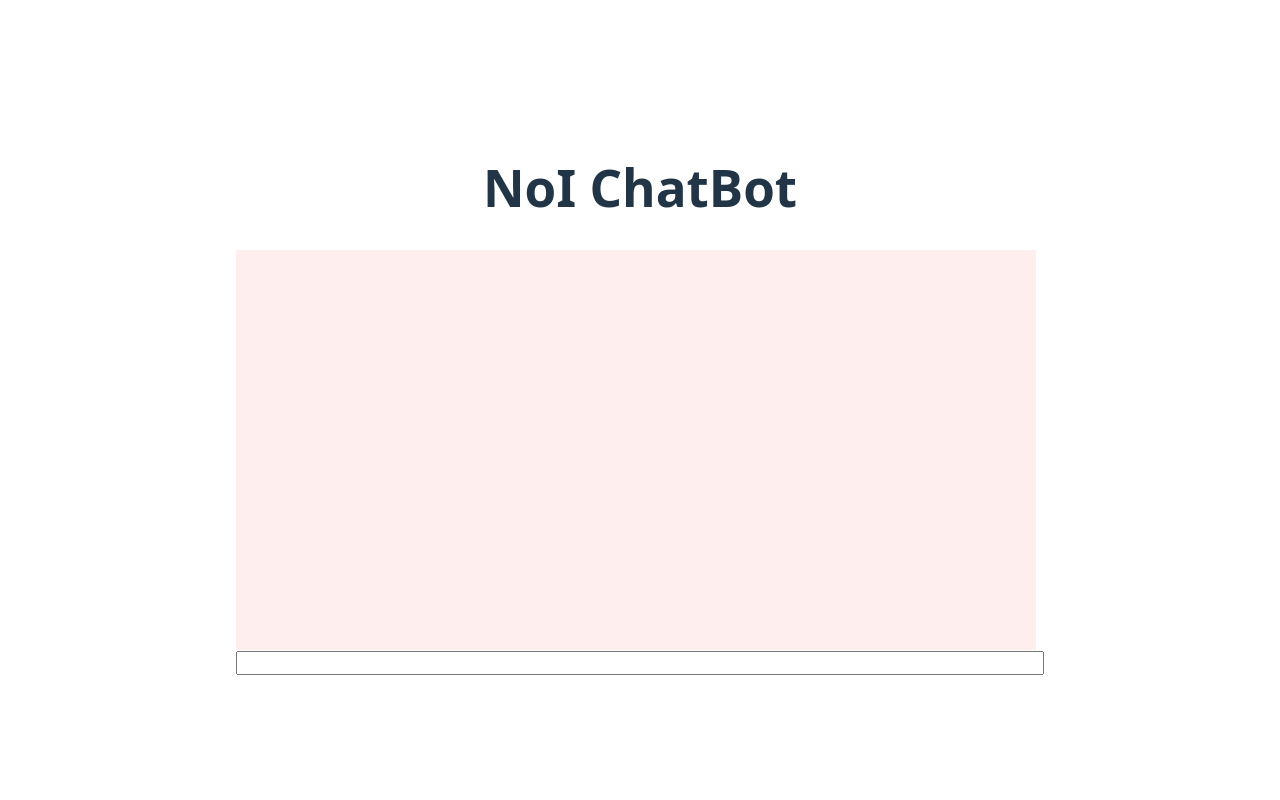
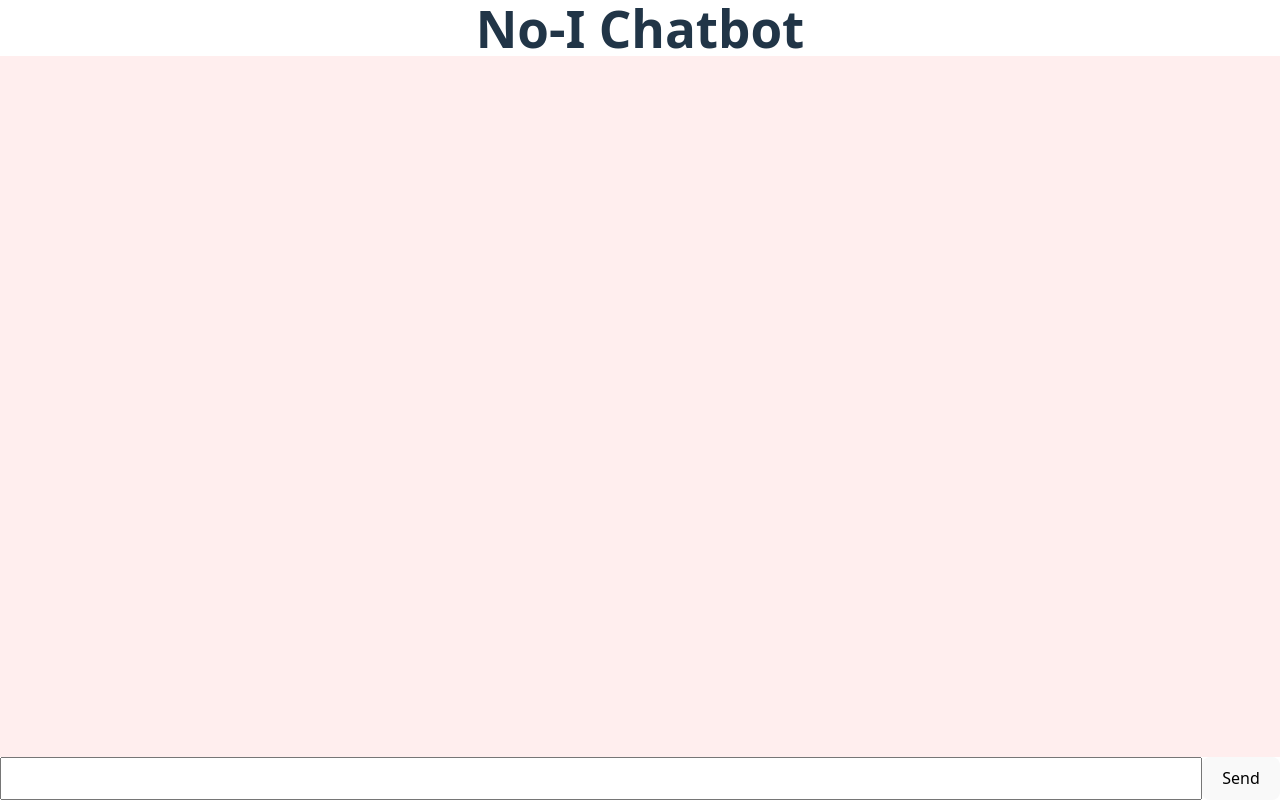
Before and after one commit to chrisstonedev/fake-chatbot, a React (Vite) app: page / in a window 1280 px wide. Built offline with nearby package versions, Linux system fonts and the light colour scheme.

Commit message:
Update formatting of page

```diff
--- a/src/App.css
+++ b/src/App.css
@@ -1,44 +1,5 @@
 #root {
-    max-width: 1280px;
-    margin: 0 auto;
-    padding: 2rem;
+    height: 100vh;
     text-align: center;
+    width: 100%;
 }
-
-.logo {
-    height: 6em;
-    padding: 1.5em;
-    will-change: filter;
-    transition: filter 300ms;
-}
-
-.logo:hover {
-    filter: drop-shadow(0 0 2em #646cffaa);
-}
-
-.logo.react:hover {
-    filter: drop-shadow(0 0 2em #61dafbaa);
-}
-
-@keyframes logo-spin {
-    from {
-        transform: rotate(0deg);
-    }
-    to {
-        transform: rotate(360deg);
-    }
-}
-
-@media (prefers-reduced-motion: no-preference) {
-    a:nth-of-type(2) .logo {
-        animation: logo-spin infinite 20s linear;
-    }
-}
-
-.card {
-    padding: 2em;
-}
-
-.read-the-docs {
-    color: #888;
-}
--- a/src/App.tsx
+++ b/src/App.tsx
@@ -47,16 +47,23 @@ export function App() {
   }, [chatLog]);
 
   return (
-    <>
-      <h1>NoI ChatBot</h1>
+    <article
+      style={{
+        display: 'grid',
+        gridTemplateColumns: '1fr',
+        gridTemplateRows: 'auto 1fr auto',
+        height: '100%',
+        width: '100%',
+      }}
+    >
+      <h1 style={{ margin: 0 }}>No-I Chatbot</h1>
       <div
         style={{
           background: '#ffeeee',
           display: 'flex',
           flexDirection: 'column',
-          height: 400,
+          overflowX: 'hidden',
           overflowY: 'scroll',
-          width: 800,
         }}
       >
         {chatLog.map(({ sender, message }, index) => (
@@ -88,17 +95,15 @@ export function App() {
           </p>
         )}
       </div>
-      <form action={formAction}>
+      <form action={formAction} style={{ display: 'flex' }}>
         <input
           type="text"
           name="name"
           autoComplete="off"
-          style={{ width: 800, fontSize: 16 }}
+          style={{ fontSize: 16, width: '100%' }}
         />
-        <button type="submit" hidden>
-          Submit
-        </button>
+        <button type="submit">Send</button>
       </form>
-    </>
+    </article>
   );
 }
```
